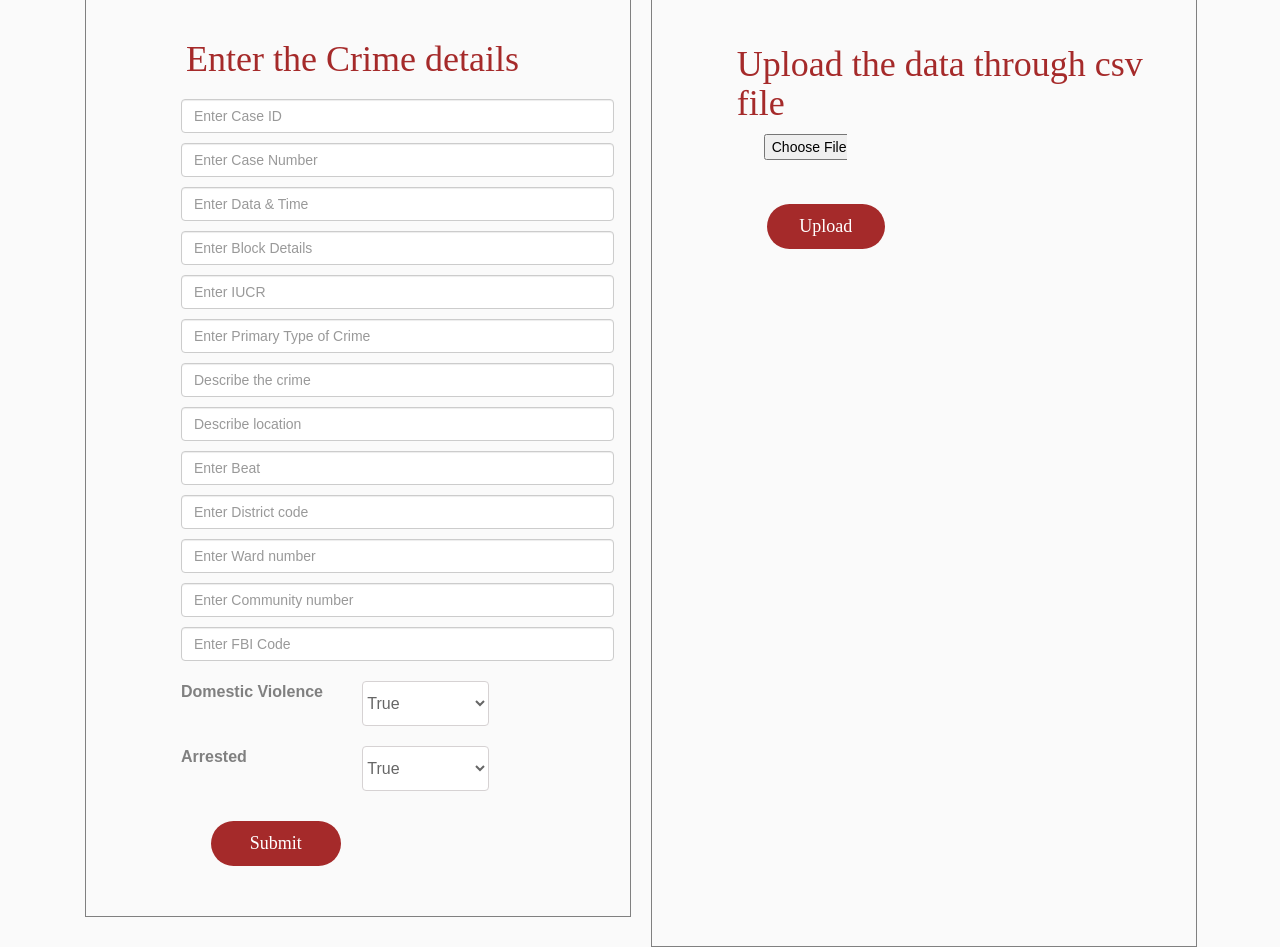
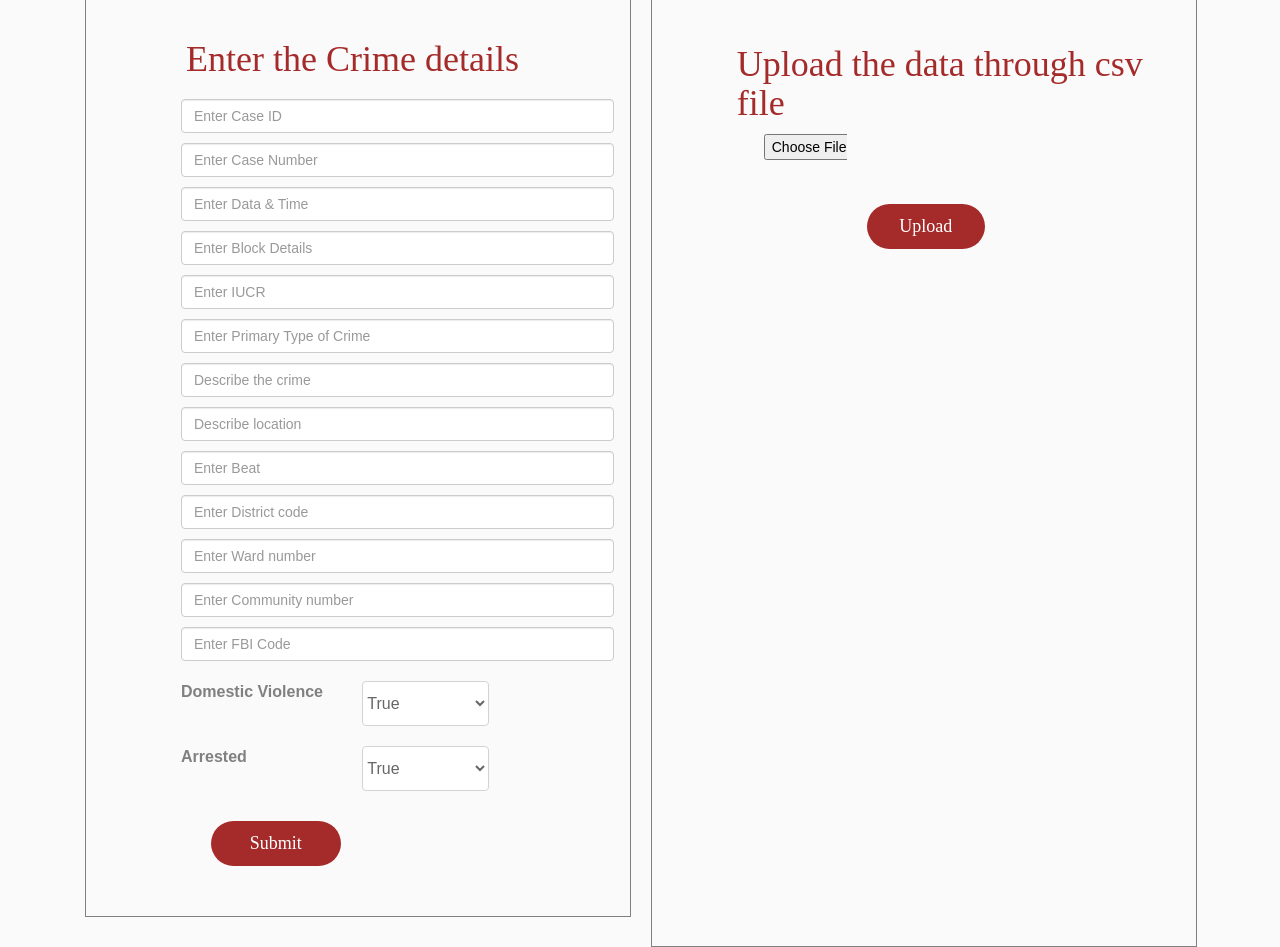
Before and after one commit to manogna-mujje/Chicago-Crime-Analyzer, a Node server app: page /admin in a window 1280 px wide. Shown: the part 142-1089 px from the top of the page. Run offline with Node 20, Linux system fonts and the light colour scheme; some libraries are stand-ins or nearby versions.

Commit message:
jyo changes

```diff
--- a/public/stylesheets/dboptions.css
+++ b/public/stylesheets/dboptions.css
@@ -96,7 +96,7 @@
     border: 1px solid transparent;
     white-space: nowrap;
     text-align: center;
-    margin-left: 100px;
+    margin-left: 200px;
     margin-bottom: 50px;
     margin-top: 30px;
     font-family: 'Times New Roman', Times, serif;
```
